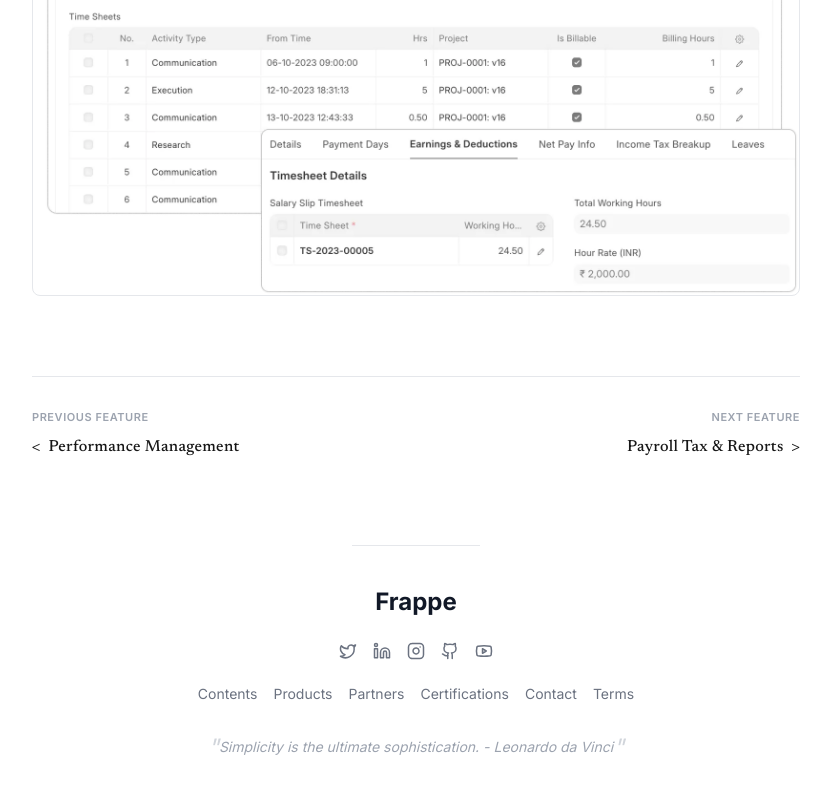
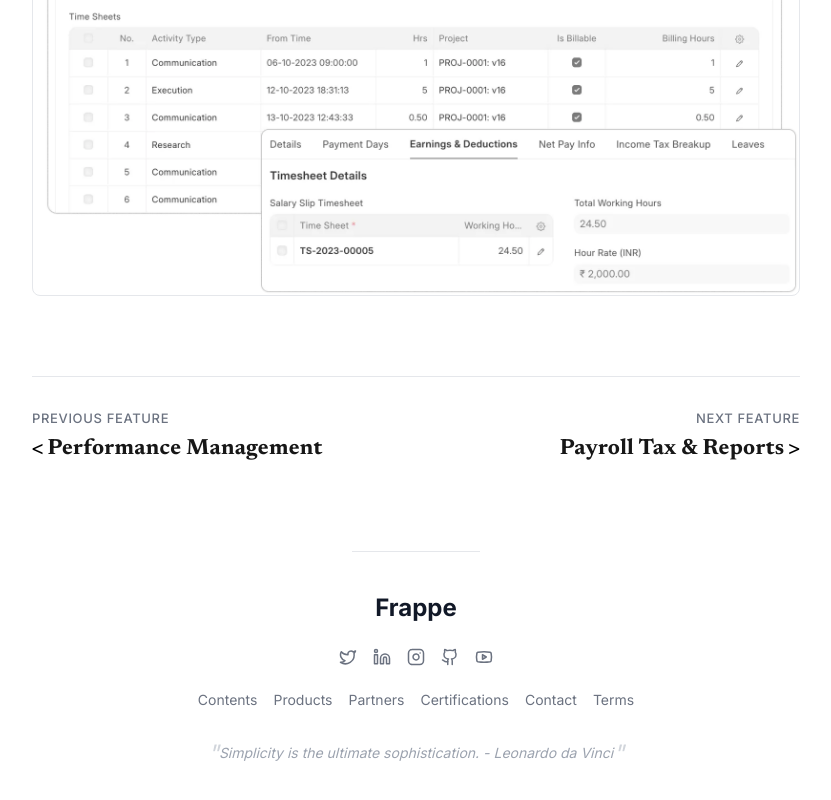
Before and after one commit to varchasvakhare2022/Frappe-HRMS-Clone, a React (Vite) app: page /features/payroll in a window 1280 px wide. Shown: the part 6434-7234 px from the top of the page, without its empty margins (352-1183 px from the left). Built offline with nearby package versions, Linux system fonts and the light colour scheme.

Commit message:
Update navigation typography

```diff
--- a/src/pages/FeaturePage.jsx
+++ b/src/pages/FeaturePage.jsx
@@ -640,20 +640,20 @@ function FeaturePage({ feature }) {
               {/* Previous Feature */}
               {content.previousFeature && (
                 <div className="text-left">
-                  <p className="text-[11px] font-semibold text-gray-400 uppercase tracking-wider mb-2">PREVIOUS FEATURE</p>
+                  <p className="text-[13px] font-medium text-gray-500 uppercase tracking-wider mb-2">PREVIOUS FEATURE</p>
                   <a
                     href={content.previousFeatureUrl}
-                    className="inline-flex items-center gap-2 hover:opacity-70 transition-opacity"
+                    className="inline-flex items-center gap-1 hover:opacity-70 transition-opacity"
                     style={{
                       fontFamily: 'Newsreader, Georgia, "Times New Roman", serif',
                       color: '#171717',
-                      fontSize: '16px',
-                      fontWeight: '420',
+                      fontSize: '22px',
+                      fontWeight: '700',
                       letterSpacing: '0.28px',
                       lineHeight: '115%'
                     }}
                   >
-                    <span>&lt;</span>
+                    <span style={{ color: '#000000', fontSize: '22px', fontWeight: '700' }}>&lt;</span>
                     {content.previousFeature}
                   </a>
                 </div>
@@ -662,21 +662,21 @@ function FeaturePage({ feature }) {
               {/* Next Feature */}
               {content.nextFeature && (
                 <div className="text-right ml-auto">
-                  <p className="text-[11px] font-semibold text-gray-400 uppercase tracking-wider mb-2">NEXT FEATURE</p>
+                  <p className="text-[13px] font-medium text-gray-500 uppercase tracking-wider mb-2">NEXT FEATURE</p>
                   <a
                     href={content.nextFeatureUrl}
-                    className="inline-flex items-center gap-2 hover:opacity-70 transition-opacity"
+                    className="inline-flex items-center gap-1 hover:opacity-70 transition-opacity"
                     style={{
                       fontFamily: 'Newsreader, Georgia, "Times New Roman", serif',
                       color: '#171717',
-                      fontSize: '16px',
-                      fontWeight: '420',
+                      fontSize: '22px',
+                      fontWeight: '700',
                       letterSpacing: '0.28px',
                       lineHeight: '115%'
                     }}
                   >
                     {content.nextFeature}
-                    <span>&gt;</span>
+                    <span style={{ color: '#000000', fontSize: '22px', fontWeight: '700' }}>&gt;</span>
                   </a>
                 </div>
               )}
```
